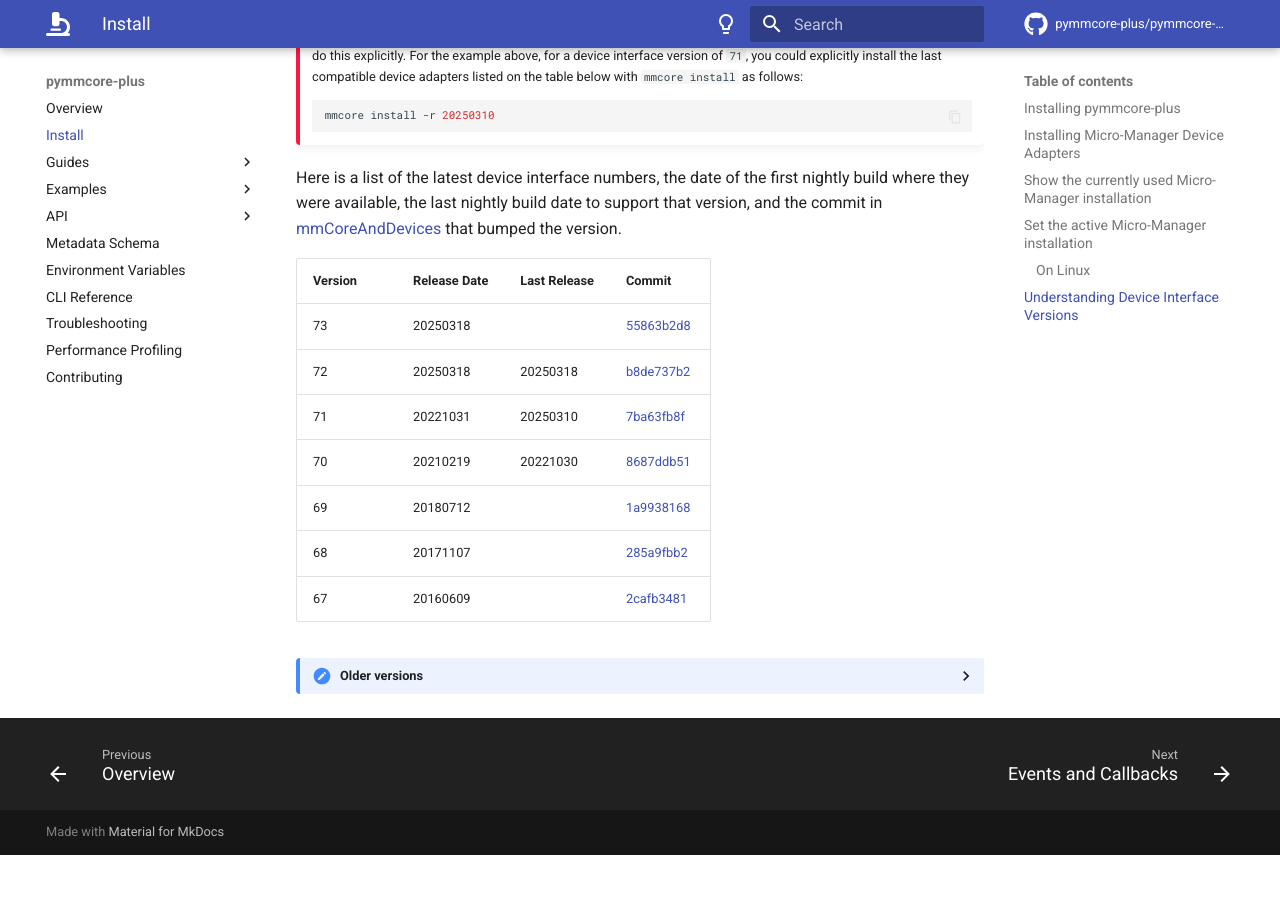
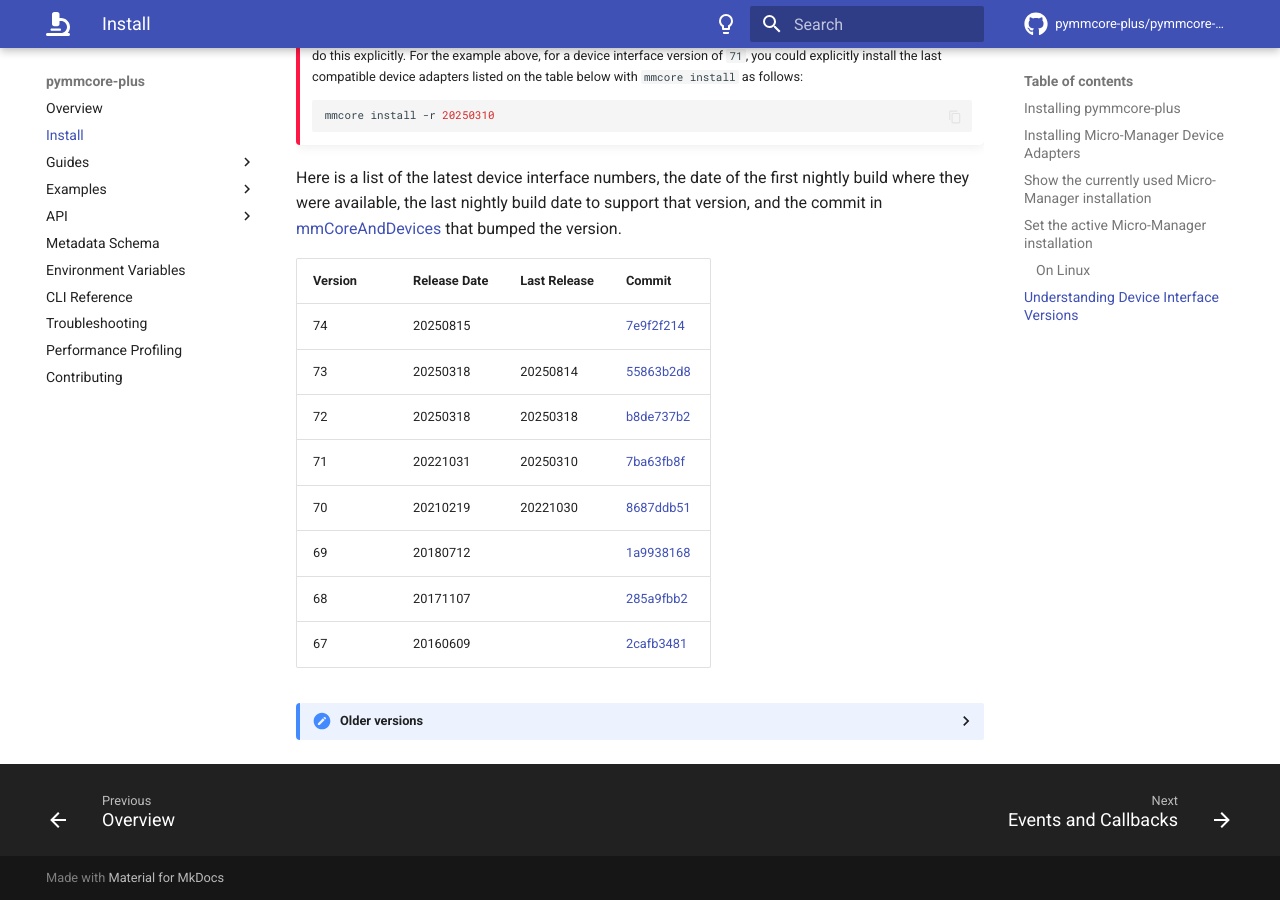
Before and after one commit to pymmcore-plus/pymmcore-plus, an MkDocs documentation site: the page built from docs/install.md, in a window 1280 px wide and 900 px high, scrolled down 2878 px. Built offline with MkDocs 1.6.1 and Material for MkDocs 9.7.7, drawn with Linux system fonts in a browser that asks for light colours; comment, search, counter and statistics services are not loaded; before the commit the page ends 3733 px from its top, so only the background shows below that.

Commit message:
feat: Add dates for Device Interface Version 74 (#489)

```diff
--- a/docs/install.md
+++ b/docs/install.md
@@ -160,7 +160,8 @@
 
 |Version|Release Date|Last Release|Commit|
 |-------|----|-----|------|
-|73|20250318||[55863b2d8](https://github.com/micro-manager/mmCoreAndDevices/commit/55863b2d8)|
+|74|20250815|        |[7e9f2f214](https://github.com/micro-manager/mmCoreAndDevices/commit/7e9f2f214)|
+|73|20250318|20250814|[55863b2d8](https://github.com/micro-manager/mmCoreAndDevices/commit/55863b2d8)|
 |72|20250318|20250318|[b8de737b2](https://github.com/micro-manager/mmCoreAndDevices/commit/b8de737b2)|
 |71|20221031|20250310|[7ba63fb8f](https://github.com/micro-manager/mmCoreAndDevices/commit/7ba63fb8f)|
 |70|20210219|20221030|[8687ddb51](https://github.com/micro-manager/mmCoreAndDevices/commit/8687ddb51)|
```
Also changed, not shown: 1 other file.
